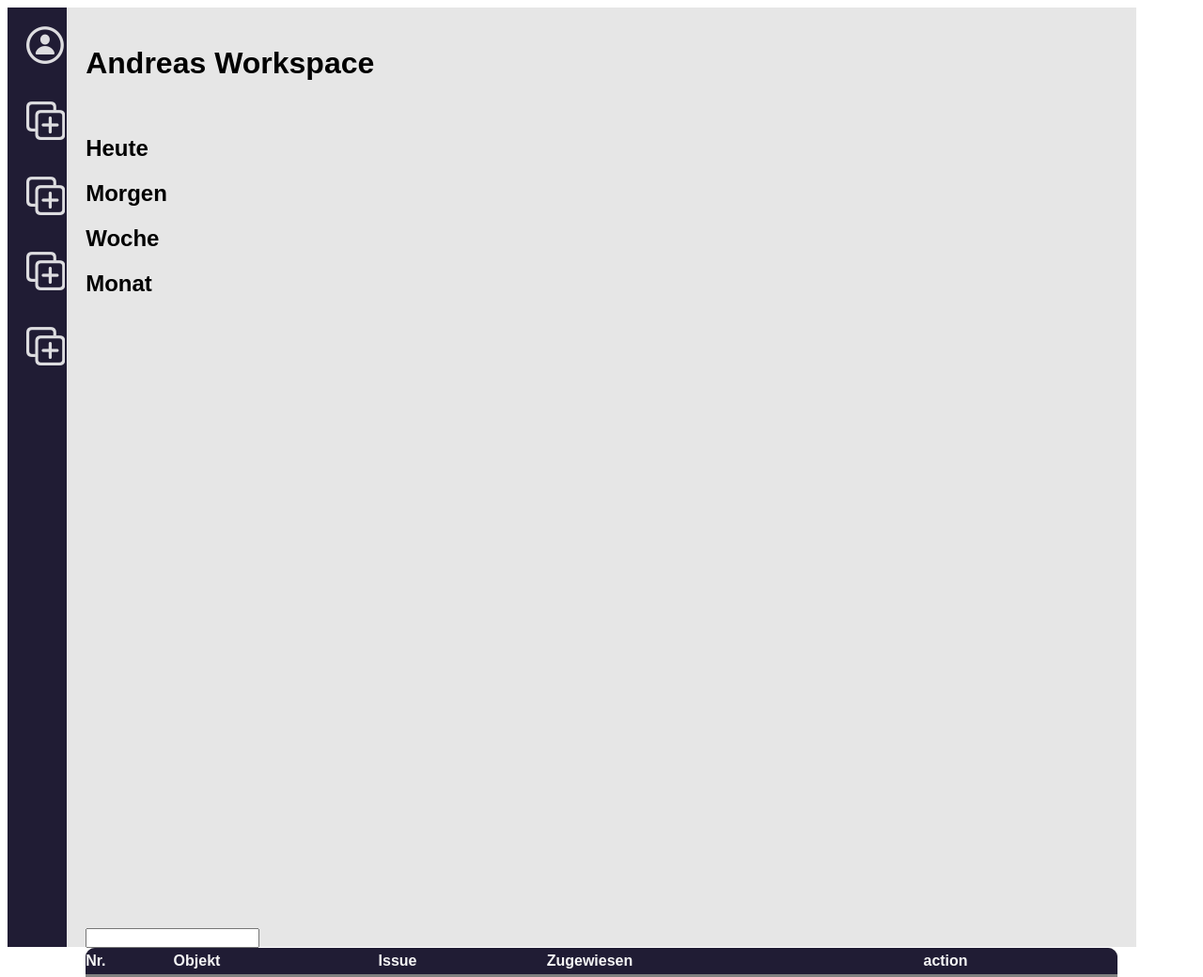
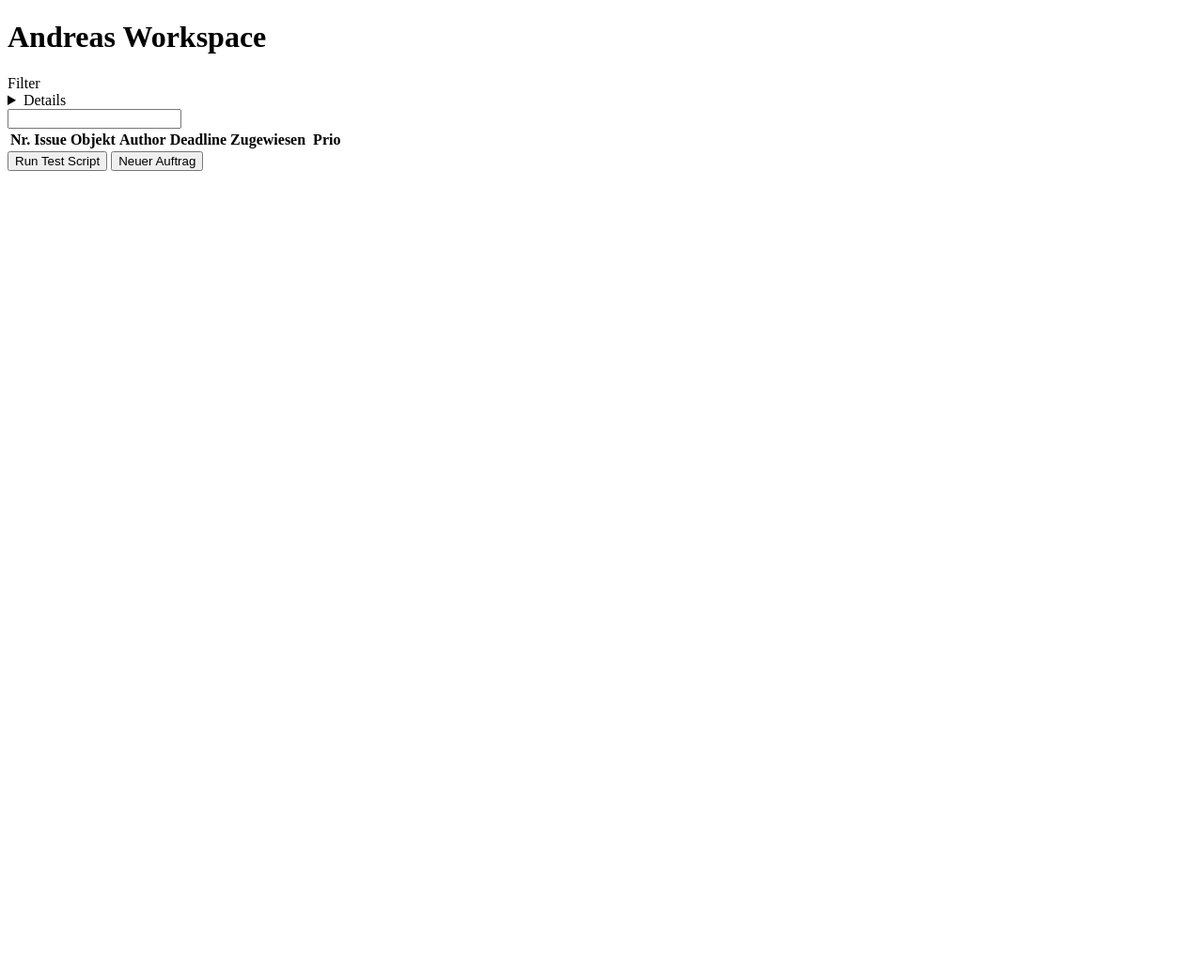
Before and after one commit to PhilippSanchez/ghv-app, a plain HTML site: page index.html in a window 1280 px wide. Shown: the top 1040 px of the page at 94% size. After the commit the page ends 800 px from the top, so only its background shows below. Drawn offline with Linux system fonts and the light colour scheme; files whose address does not match are found by name.

Commit message:
Radical Changes to the Code

```diff
--- a/index.html
+++ b/index.html
@@ -15,11 +15,11 @@
         <div class="nav">
              <nav>
                 <a href=""><span></span><div class="nav-lable"></div></a>
-                <div class="navbtn" onclick="click()"><img src="/Users/andreassanchezpaetzmann/Gonzalez Hausverwaltung/ghv app/library/person.circle@2x.png" alt=""></div>
+               <!-- <div class="navbtn" onclick="click()"><img src="/Users/andreassanchezpaetzmann/Gonzalez Hausverwaltung/ghv app/library/person.circle@2x.png" alt=""></div>
                 <div class="navbtn" onclick="click()"><img src="/Users/andreassanchezpaetzmann/Gonzalez Hausverwaltung/ghv app/library/plus.square.on.square@2x.png" alt=""></div>
                 <div class="navbtn" onclick="click()"><img src="/Users/andreassanchezpaetzmann/Gonzalez Hausverwaltung/ghv app/library/plus.square.on.square@2x.png" alt=""></div>
                 <div class="navbtn" onclick="click()"><img src="/Users/andreassanchezpaetzmann/Gonzalez Hausverwaltung/ghv app/library/plus.square.on.square@2x.png" alt=""></div>
-                <div class="navbtn" onclick="click()"><img src="/Users/andreassanchezpaetzmann/Gonzalez Hausverwaltung/ghv app/library/plus.square.on.square@2x.png" alt=""></div>
+                <div class="navbtn" onclick="click()"><img src="/Users/andreassanchezpaetzmann/Gonzalez Hausverwaltung/ghv app/library/plus.square.on.square@2x.png" alt=""></div> -->
              </nav>
         </div>
 
@@ -29,30 +29,35 @@
                   <h1>Andreas Workspace</h1>
             </div>
 
-            <div class="dashboard">
-                <h2>Heute</h2>
-                <h2>Morgen</h2>
-                <h2>Woche</h2>
-                <h2>Monat</h2>
-
-            </div>
-
             <div class="container">
 
                 <div class="filter">
+                    <summary>
+                        Filter
+                    </summary>
+                    <details>
+                        <div><h3>Sortieren nach</h3><button>X</button></div>
+                        <div>
+                            <a>Dringlichkeit</a>
+                            <br>
+                            <a>Mitarbeiter</a>
+                        </div>
+                    </details>
 
                     <input type="search" name="" id="">
-
 
             </div>
                 <div class="usertable-container">
                     <table class="usertable">
                         <tr>
                             <th>Nr.</th>
+                            <th>Issue</th>
                             <th>Objekt</th>
-                            <th>Issue</th>
+                            <th>Author</th>
+                            <th>Deadline</th>
                             <th>Zugewiesen</th>
-                            <th>action</th>
+                            <th> </th>
+                            <th>Prio</th>
                         </tr>
                         <tbody class="usertable-body">
 
@@ -66,6 +71,9 @@
     </div><!--- App Container End-->
 
 
+    <button onclick="testFunc()">Run Test Script</button>
+    <button onclick="neuerAuftrag()">Neuer Auftrag</button>
+
 
 <script src="./src/script.js" async></script>
 </body>
--- a/src/script.js
+++ b/src/script.js
@@ -1,9 +1,31 @@
-let auftragsCounter = 0;
+
+
+const testFunc = () => console.log('Test Running');
+
+let counter = 1;
+
+function neuerAuftrag() {
 
 
 
-let neuerAuftrag = document.createElement('tr');
-neuerAuftrag.innerHTML =  `<td class="objNr.">${auftragsCounter}<td><td>601-TFK<td>`;
+    let newCounterTd = `<td>${counter}</td>`;
+    let newObjectTd = `<td>${prompt('Gib die Object Nummer ein')}</td>`;
+    let issueTd = `<td>${prompt('Informationen zum Problem')}</td>`;
+    let zuweisungTd = `<td><img src="/Users/rimlight/Documents/GHV PVT APP/ghv-app/library/Memojis/IMG_4655.PNG" style="height: 30px;"></td>`;
 
 
-document.getElementsByClassName('usertable-body').appendChild(neuerAuftrag);
+    let newRow = document.createElement('tr');
+    newRow.classList.add('auftrags-row');
+    newRow.innerHTML = newCounterTd + newObjectTd + issueTd + zuweisungTd;
+
+    document.querySelector('.usertable-body').appendChild(newRow)
+    console.log(newRow)
+
+    counter++;
+
+
+}
+
+function deleteRow(){
+
+}
--- a/src/style.css
+++ b/src/style.css
@@ -1,71 +1,5 @@
-body{
-    font-family: Arial, Helvetica, sans-serif;
-}
+/*
+   Requiered CSS Animations:
 
-.app-container {
-    width: 100%;
-    height:1000px;
-    display: grid;
-    grid-template-columns: 5% 90%;
-}
-
-.nav {
-    background-color: rgb(32, 28, 52);
-}
-
-.app-content {
-    display: grid;
-    grid-template-rows: 10% 90%;
-    background-color: rgb(230, 230, 230);
-    padding: 20px;
-}
-
-.navbtn {
-    background-color: transparent;
-    height: 50px;
-    width: 50px;
-    border-radius: 5px;
-    padding: 10px;
-    margin: 10px;
-}
-
-.navbtn :hover {
-    background-color: grey;
-    border-radius: 5px;
-}
-.usertable-container {
-
-    background-color: gray;
-    overflow: hidden;
-    border-radius: 10px;
-    height: 200px;
-
-}
-.usertable {
-    border-collapse: collapse;
-    width: 100%;
-    overflow: scroll;
-}
-
-.usertable th {
-    background-color: rgb(32, 28, 52);
-    color: whitesmoke;
-    padding: 5px 0 5px 0;
-    text-align: left;
-}
-.usertable td {
-    padding: 5px;
-}
-
-.usertable-body tr:nth-child(even){
-    background-color: rgb(240, 240, 240);
-}
-
-.usertable-body tr:hover{
-    background-color: rgb(255, 143, 73);
-    color: rgb(249, 249, 249);
-}
-
-.info-row-btn {
-    cursor: pointer;
-}
+   Hover Over Table Row Color Change
+   Hover over Table Row Tool Tip */
```
Also changed, not shown: library/Memojis/IMG_4655.PNG (added), 2 other files.
